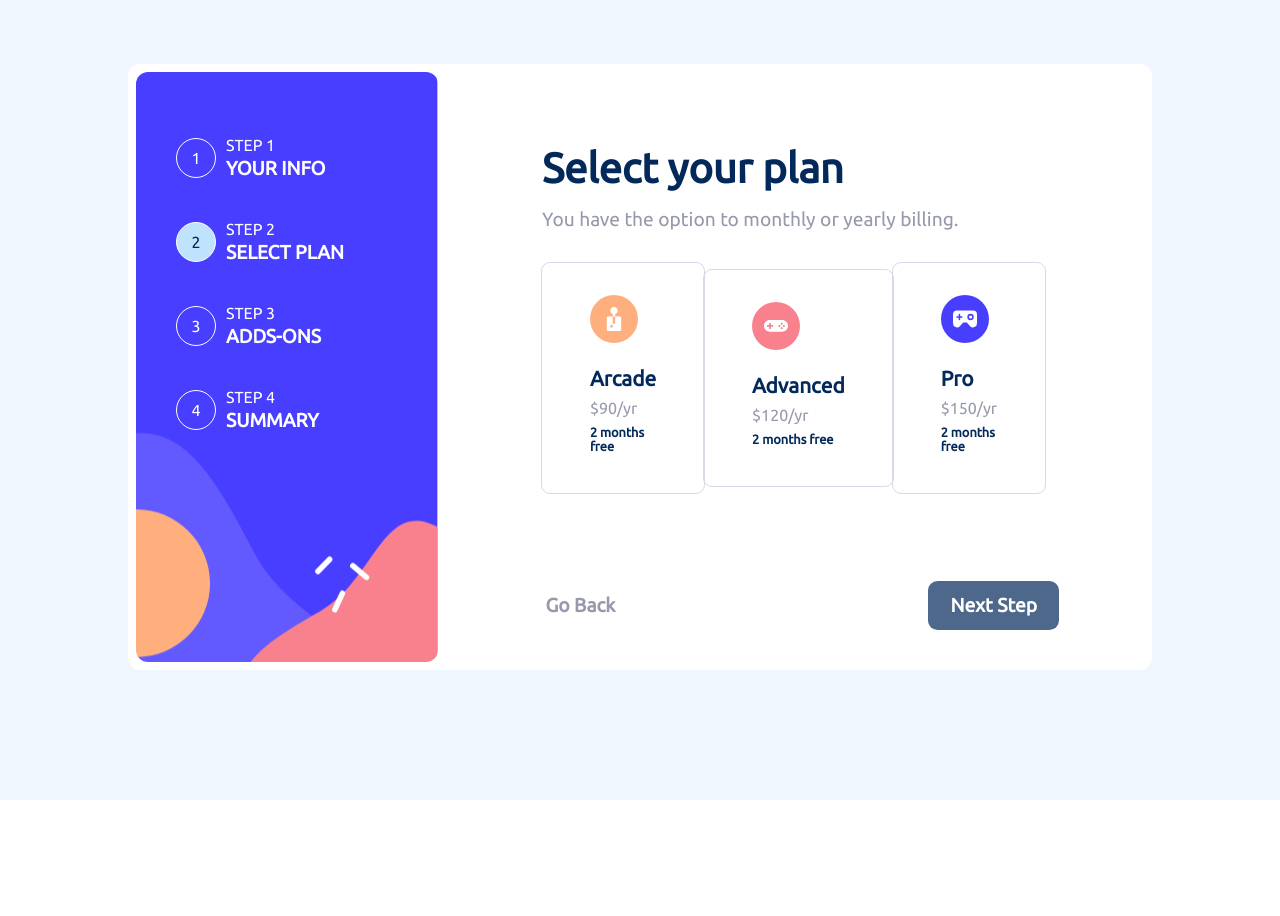
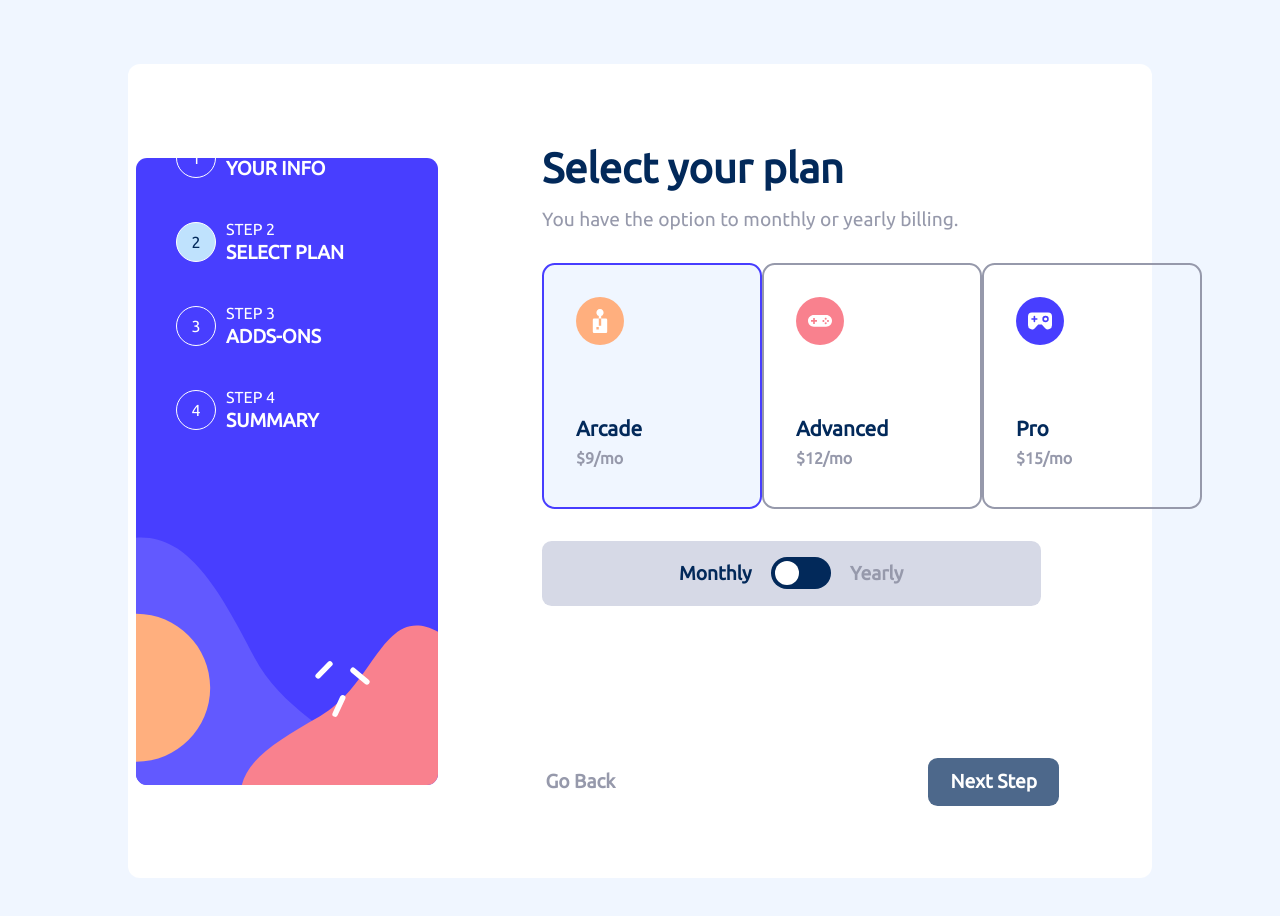
Before and after one commit to BirukAbreham/multi-step-form, a React (Vite) app: page / in a window 1280 px wide. Both pictures are taken after a click on the button "Next Step". Shown: the top 916 px of the page. Before the commit the page ends 800 px from the top, so only its background shows below. Built offline with nearby package versions, Linux system fonts and the light colour scheme.

Commit message:
Adds UI implementation of select your plan section

```diff
--- a/src/App.jsx
+++ b/src/App.jsx
@@ -43,8 +43,9 @@ function App() {
         })
     );
 
-    function previousStep() {
+    function previousStep(event) {
         setFormStep((prevState) => prevState - 1);
+
     }
 
     function nextStep() {
--- a/src/components/SelectPlan.jsx
+++ b/src/components/SelectPlan.jsx
@@ -2,12 +2,17 @@ import {
     FormItem,
     FormTitle,
     ItemWrapper,
-    Radio,
-    RadioLabel,
-    RadioSub,
-    RadioTitle,
+    LabelTitle,
     SubTitle,
     Title,
+    SwitchWrapper,
+    SwitchLabel,
+    Switch,
+    SwitchToggle,
+    RadioLabel,
+    RadioCustom,
+    RadioImg,
+    Radio,
 } from "../style";
 import arcadeImg from "../assets/images/icon-arcade.svg";
 import advancedImg from "../assets/images/icon-advanced.svg";
@@ -15,8 +20,6 @@ import proImg from "../assets/images/icon-pro.svg";
 import { useState } from "react";
 
 export function SelectPlan({ formData }) {
-    const [isMonthly, setIsMonthly] = useState(false);
-
     const options = [
         {
             title: "Arcade",
@@ -53,29 +56,47 @@ export function SelectPlan({ formData }) {
         },
     ];
 
+    const [isYearly, setIsYearly] = useState(false);
+
+    const [plan, setPlan] = useState("Arcade");
+
+    function handlePlanSwitch(event) {
+        setIsYearly(event.target.checked);
+    }
+
+    function handlePlanChange(event) {
+        setPlan(event.target.value);
+    }
+
     const radioLabels = options.map((option, idx) => {
         return (
             <RadioLabel key={idx}>
-                <Radio type="radio" name={option.title} value={option.title} />
-                <img
-                    width="48"
-                    height="48"
-                    src={option.image}
-                    alt="radio option icon"
+                <Radio
+                    type="radio"
+                    value={option.title}
+                    checked={option.title === plan}
+                    onChange={handlePlanChange}
                 />
-                <div>
-                    <RadioTitle>{option.title}</RadioTitle>
-                    {isMonthly ? (
-                        <RadioSub>{option.month.price}</RadioSub>
-                    ) : (
-                        <RadioSub>{option.year.price}</RadioSub>
-                    )}
-                    {isMonthly ? null : (
-                        <RadioTitle size="0.8rem">
-                            {option.year.highlight}
-                        </RadioTitle>
-                    )}
-                </div>
+                <RadioCustom>
+                    <RadioImg src={option.image} alt={option.title} />
+                    <div>
+                        <LabelTitle focus>{option.title}</LabelTitle>
+                        {isYearly ? (
+                            <LabelTitle size="1rem">
+                                {option.year.price}
+                            </LabelTitle>
+                        ) : (
+                            <LabelTitle size="1rem">
+                                {option.month.price}
+                            </LabelTitle>
+                        )}
+                        {isYearly ? (
+                            <LabelTitle size="1rem" focus>
+                                {option.year.highlight}
+                            </LabelTitle>
+                        ) : null}
+                    </div>
+                </RadioCustom>
             </RadioLabel>
         );
     });
@@ -84,14 +105,28 @@ export function SelectPlan({ formData }) {
         <FormItem>
             <FormTitle>
                 <Title>Select your plan</Title>
-
                 <SubTitle>
                     You have the option to monthly or yearly billing.
                 </SubTitle>
             </FormTitle>
-
             <form>
                 <ItemWrapper>{radioLabels}</ItemWrapper>
+                <SwitchWrapper>
+                    <LabelTitle size="1.2rem" focus={!isYearly}>
+                        Monthly
+                    </LabelTitle>
+                    <SwitchLabel>
+                        <Switch
+                            type="checkbox"
+                            checked={isYearly}
+                            onChange={handlePlanSwitch}
+                        />
+                        <SwitchToggle />
+                    </SwitchLabel>
+                    <LabelTitle size="1.2rem" focus={isYearly}>
+                        Yearly
+                    </LabelTitle>
+                </SwitchWrapper>
             </form>
         </FormItem>
     );
--- a/src/style/FormStyle.jsx
+++ b/src/style/FormStyle.jsx
@@ -21,6 +21,14 @@ export const Input = styled("input")`
     border: 2px solid hsl(229, 24%, 87%);
 `;
 
+export const LabelTitle = styled("h4")`
+    font-size: ${(props) => (props.size ? props.size : "1.3rem")};
+    font-weight: 700;
+    margin-block: 0.5rem;
+    color: ${(props) =>
+        props.focus ? "hsl(213, 96%, 18%)" : "hsl(231, 11%, 63%)"};
+`;
+
 export const ItemWrapper = styled("div")`
     display: flex;
     flex-direction: row;
@@ -35,52 +43,106 @@ export const ItemWrapper = styled("div")`
     }
 `;
 
-export const RadioLabel = styled("label")`
+export const Radio = styled("input")`
+    width: 0;
+    height: 0;
+    opacity: 0;
+    display: none;
+`;
+
+export const RadioCustom = styled("div")`
+    padding: 2rem;
     display: flex;
-    gap: 1rem;
+    gap: 4rem;
     width: 220px;
-    cursor: pointer;
+    border-radius: 0.8rem;
     flex-direction: column;
     align-items: flex-start;
     justify-content: flex-start;
-    padding: 2rem 3rem;
-    border-radius: 0.5rem;
-    outline: 1px solid hsl(229, 24%, 87%);
+    border: 2px solid hsl(231, 11%, 63%);
 
     @media screen and (max-width: 625px) {
+        gap: 2rem;
         width: 100%;
-        padding: 1rem 2rem;
-        gap: 1rem;
         flex-direction: row;
         align-items: center;
         justify-content: flex-start;
     }
 `;
 
-export const Radio = styled("input").attrs((props) => ({ type: "radio" }))`
-    position: absolute;
-    opacity: 0;
-    width: 0;
-    height: 0;
+export const RadioImg = styled("img")`
+    width: 48px;
+    height: 48px;
 
-    &:hover + ${RadioLabel} {
-        outline: 2px solid hsl(243, 100%, 62%);
-    }
-
-    &:checked + ${RadioLabel} {
-        outline: 2px solid hsl(243, 100%, 62%);
+    @media screen and (max-width: 625px) {
+        width: 56px;
+        height: 56px;
     }
 `;
 
-export const RadioTitle = styled("h4")`
-    font-size: ${(props) => (props.size ? props.size : "1.3rem")};
-    font-weight: 700;
-    margin-block: 0.5rem;
-    color: hsl(213, 96%, 18%);
+export const RadioLabel = styled("label")`
+    cursor: pointer;
+    position: relative;
+
+    ${Radio}:checked + ${RadioCustom} {
+        background-color: hsl(217, 100%, 97%);
+        border: 2px solid hsl(243, 100%, 62%);
+    }
+
+    @media screen and (max-width: 625px) {
+        width: 100%;
+    }
 `;
 
-export const RadioSub = styled("p")`
-    font-size: 1rem;
-    margin-block: 0.5rem;
-    color: hsl(231, 11%, 63%);
+export const SwitchWrapper = styled("div")`
+    width: 100%;
+    padding: 0.8rem;
+    margin-block: 2rem;
+    display: flex;
+    gap: 1.2rem;
+    flex-direction: row;
+    align-items: center;
+    justify-content: center;
+    border-radius: 0.6rem;
+    background-color: hsl(229, 24%, 87%);
 `;
+
+export const Switch = styled("input")`
+    width: 0;
+    height: 0;
+    opacity: 0;
+    display: none;
+`;
+
+export const SwitchToggle = styled("div")`
+    width: 60px;
+    height: 32px;
+    padding: 0.25rem;
+    position: relative;
+    border-radius: 1rem;
+    background-color: hsl(213, 96%, 18%);
+
+    &:before {
+        content: "";
+        position: absolute;
+        width: 24px;
+        height: 24px;
+        border-radius: 35px;
+        top: 50%;
+        left: 0.25rem;
+        background-color: hsl(0, 0%, 100%);
+        transform: translate(0, -50%);
+    }
+`;
+
+export const SwitchLabel = styled("label")`
+    position: relative;
+    display: flex;
+    gap: 0.6rem;
+    cursor: pointer;
+    align-items: center;
+
+    ${Switch}:checked + ${SwitchToggle}:before {
+        transform: translate(32px, -50%);
+    }
+`;
--- a/src/style/LayoutStyle.jsx
+++ b/src/style/LayoutStyle.jsx
@@ -78,5 +78,6 @@ export const StepActions = styled("div")`
     padding-left: 12%;
     padding-right: 12%;
     padding-block: 2rem;
+    margin-block: 2rem;
     background-color: hsl(0, 0%, 100%);
 `;
--- a/src/style/UtilStyle.jsx
+++ b/src/style/UtilStyle.jsx
@@ -6,8 +6,8 @@ export const FormItem = styled("div")`
 
     @media screen and (max-width: 625px) {
         margin: unset;
-        margin-top: -15%;
-        margin-bottom: 2rem;
+        margin-top: -16%;
+        margin-bottom: 5%;
         padding: 1rem 2rem;
         border-radius: 0.5rem;
         background-color: hsl(0, 0%, 100%);
```
